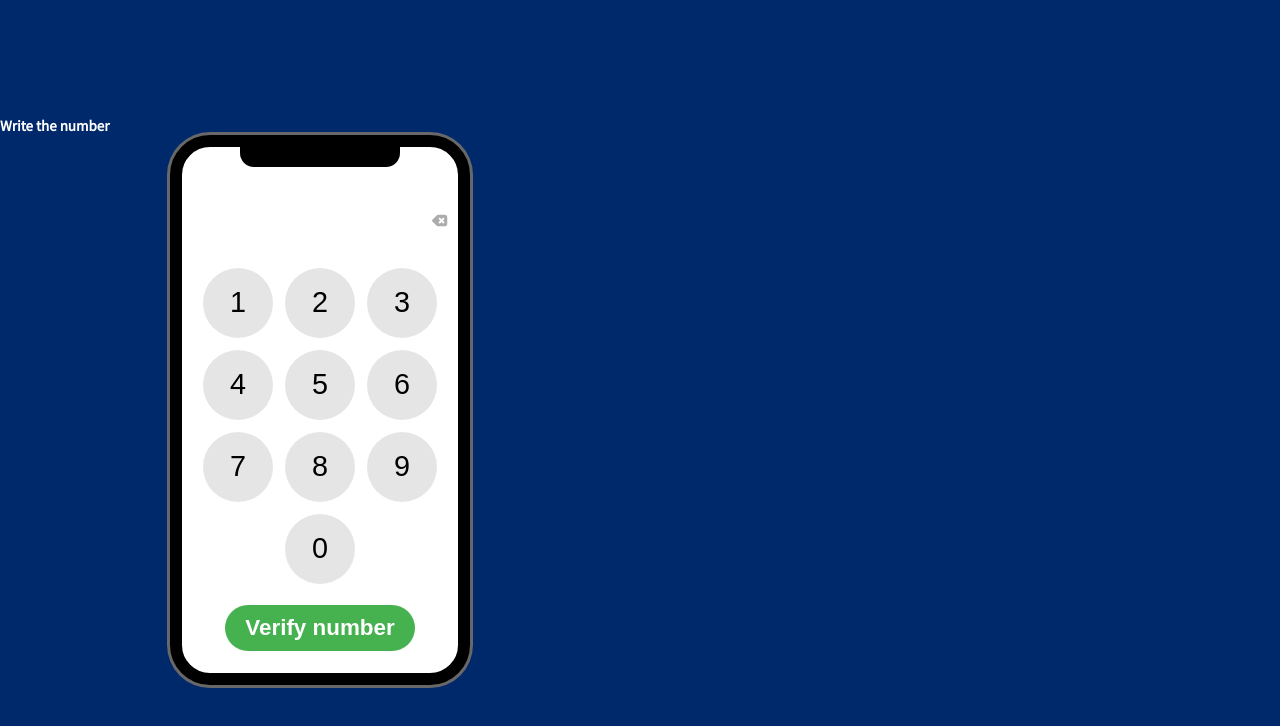
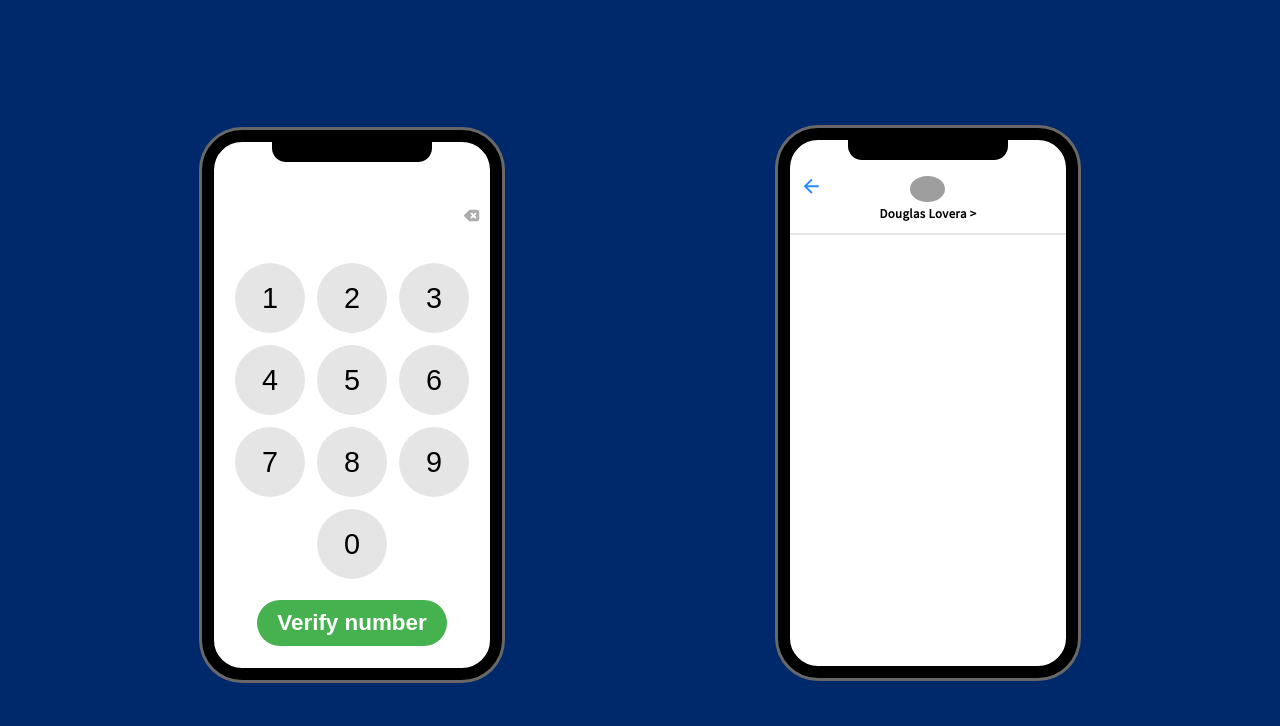
Before and after one commit to doulovera/numrify, a React (Create React App) app: page / in a window 1280 px wide. Shown: the top 726 px of the page. Built offline with nearby package versions, Linux system fonts and the light colour scheme; grey boxes are pictures that could not be loaded.

Commit message:
feat: Functionality done 🥳

```diff
--- a/src/App.css
+++ b/src/App.css
@@ -1,6 +1,4 @@
 :root {
-  --primary: #;
-  --secondary: #fdc500;
   --white: #ffffff;
   --black: #000000;
   --key-size: 70px;
@@ -20,10 +18,12 @@
 
 section {
   height: auto;
-  width: 50vw;
+  width: 45vw;
   min-width: 320px;
 }
 
 button {
   cursor: pointer;
+  -webkit-tap-highlight-color: rgba(0,0,0,0);
+  -webkit-tap-highlight-color: transparent;
 }
--- a/src/App.js
+++ b/src/App.js
@@ -1,14 +1,67 @@
+import { useEffect, useRef, useState } from 'react'
 import './App.css'
+import CellphoneLayout from './components/CellphoneLayout'
 import Cellphone from './components/Cellphone'
+import Output from './components/Output'
 
 function App () {
+  const [data, setData] = useState([])
+  const refScroll = useRef(null)
+
+  useEffect(() => {
+    refScroll.current.scrollIntoView({ behavior: 'smooth', block: 'end' })
+  }, [data])
+
+  const getVerifNumber = (phoneNumber) => {
+    const stringPhone = phoneNumber.join('')
+
+    try {
+      fetch(`https://api.veriphone.io/v2/verify?phone=%2B${stringPhone}&key=${process.env.REACT_APP_API_KEY}`)
+        .then(response => response.json())
+        .then(response => {
+          const {
+            status,
+            phone,
+            phone_valid,
+            country,
+            country_code,
+            phone_type,
+            international_number,
+            local_number,
+            carrier
+          } = response
+
+          setData([
+            ...data,
+            {
+              status,
+              phone,
+              phone_valid,
+              country,
+              country_code,
+              phone_type,
+              international_number,
+              local_number,
+              carrier
+            }
+          ])
+        })
+    } catch (err) {
+      console.error(err)
+    }
+  }
+
   return (
     <div className="App">
-      <section>
-        <h2>Write the number</h2>
-        <Cellphone />
+      <section style={{ marginTop: '10px' }}>
+        <CellphoneLayout>
+          <Cellphone getVerifNumber={getVerifNumber} />
+        </CellphoneLayout>
       </section>
-      <section>
+      <section style={{ margin: '20px 0 15px' }}>
+        <CellphoneLayout>
+          <Output data={data} refScroll={refScroll} />
+        </CellphoneLayout>
       </section>
     </div>
   )
--- a/src/components/Cellphone/index.js
+++ b/src/components/Cellphone/index.js
@@ -7,7 +7,7 @@ const KEYS = [
   1, 2, 3, 4, 5, 6, 7, 8, 9, 0
 ]
 
-export default function Cellphone () {
+export default function Cellphone ({ getVerifNumber }) {
   const [numbers, setNumbers] = useState([])
 
   const maxNumberLength = numbers.length >= 15
@@ -38,8 +38,7 @@ export default function Cellphone () {
   }
 
   return (
-    <div className="phone">
-      <div className="phone__dock"></div>
+    <>
       <label className="phone__input__container">
         <div style={{ width: '40px' }}></div>
         <input type="number" value={numbers.join('')} onChange={handleChangeInput} max="999999999999999" style={InputFontSize} />
@@ -53,8 +52,8 @@ export default function Cellphone () {
         }
       </div>
       <div className="phone__buttons">
-        <button className="phone__verify-number">Verify number</button>
+        <button className="phone__verify-number" onClick={() => getVerifNumber(numbers)}>Verify number</button>
       </div>
-    </div>
+    </>
   )
 }
--- a/src/components/Cellphone/style.css
+++ b/src/components/Cellphone/style.css
@@ -1,28 +1,3 @@
-.phone {
-  position: relative;
-  display: flex;
-  flex-direction: column;
-  height: 550px;
-  width: 300px;
-  padding: 25px 0;
-  margin: auto;
-  background-color: var(--white);
-  border: 12px solid #000;
-  box-shadow: 0 0 0 3px #686868;
-  border-radius: 40px;
-  user-select: none;
-}
-
-.phone__dock {
-  position: absolute;
-  top: 0;
-  left: calc(50% - 80px);
-  height: 20px;
-  width: 160px;
-  background-color: #000;
-  border-radius: 0 0 14px 14px;
-}
-
 .phone__input__container {
   display: flex;
   justify-content: center;
--- /dev/null
+++ b/src/components/CellphoneLayout/index.js
@@ -0,0 +1,10 @@
+import './style.css'
+
+export default function Cellphone ({ children }) {
+  return (
+    <div className="phone">
+      <div className="phone__dock"></div>
+      {children}
+    </div>
+  )
+}
--- /dev/null
+++ b/src/components/CellphoneLayout/style.css
@@ -0,0 +1,24 @@
+.phone {
+  position: relative;
+  display: flex;
+  flex-direction: column;
+  height: 550px;
+  width: 300px;
+  padding: 25px 0;
+  margin: auto;
+  background-color: var(--white);
+  border: 12px solid #000;
+  box-shadow: 0 0 0 3px #686868;
+  border-radius: 40px;
+  user-select: none;
+}
+
+.phone__dock {
+  position: absolute;
+  top: 0;
+  left: calc(50% - 80px);
+  height: 20px;
+  width: 160px;
+  background-color: #000;
+  border-radius: 0 0 14px 14px;
+}
--- /dev/null
+++ b/src/components/Icons/GoBack.js
@@ -0,0 +1,16 @@
+import * as React from 'react'
+
+export default function SvgComponent (props) {
+  return (
+    <svg
+      width="1em"
+      height="1em"
+      viewBox="0 0 24 24"
+      fill="currentColor"
+      {...props}
+    >
+      <path d="M0 0h24v24H0z" fill="none" />
+      <path d="M20 11H7.83l5.59-5.59L12 4l-8 8 8 8 1.41-1.41L7.83 13H20v-2z" />
+    </svg>
+  )
+}
--- /dev/null
+++ b/src/components/Output/index.js
@@ -0,0 +1,39 @@
+import './style.css'
+import GoBack from '../Icons/GoBack'
+import { Fragment } from 'react'
+
+export default function Output ({ data, refScroll }) {
+  return (
+    <>
+      <div className="output__profile">
+        <span className="output__go-back">
+          <GoBack fill="#278afc" />
+        </span>
+        <div className="output__contact">
+          <img src="https://avatars.githubusercontent.com/u/42481580?v=4" alt="@doulovera on twitter and github!" width="35px" />
+          <a href="https://doulovera.vercel.app/" target="_blank" rel="noreferrer">Douglas Lovera {'>'}</a>
+        </div>
+      </div>
+      <div className="output__messages">
+        {
+          data.map(({ status, phone, phone_valid, country, country_code, phone_type, international_number, local_number, carrier }, index) => {
+            if (status !== 'success') return <div key={index} className="phone__message">⚠️ An error has ocurred</div>
+
+            if (!phone_valid) return <div key={index} className="phone__message">🔴 Is not Valid</div>
+
+            return <div key={index} className="phone__message">
+                      <p>{ phone_valid && '🟢 Is Valid' }</p>
+                      <p>🏴 {country} ({country_code})</p>
+                      <p>☎️ {phone_type}</p>
+                      <p>🌐 {international_number}</p>
+                      <p>📞 {local_number}</p>
+                      <p>🗣️ {carrier}</p>
+                    </div>
+          })
+        }
+        <span ref={refScroll}></span>
+      </div>
+      <div className="output__text" style={{ height: '25px' }}></div>
+    </>
+  )
+}
--- /dev/null
+++ b/src/components/Output/style.css
@@ -0,0 +1,51 @@
+.output__profile {
+  position: relative;
+  display: flex;
+  flex-direction: column;
+  justify-content: center;
+  align-items: center;
+  height: 70px;
+  border-bottom: 2px solid #e5e5e5;
+}
+
+.output__go-back {
+  position: absolute;
+  top: 10px;
+  left: 10px;
+  font-size: 1.4rem;
+}
+
+.output__contact {
+  text-align: center;
+  color: #000;
+}
+
+.output__contact img {
+  border-radius: 50%;
+}
+
+.output__contact a {
+  display: block;
+  font-size: .8rem;
+  letter-spacing: .4px;
+  font-weight: 700;
+  text-decoration: none;
+  color: #000;
+}
+
+.output__messages {
+  flex: 1;
+  height: 356px;
+  overflow-y: auto;
+}
+
+.phone__message {
+  width: auto;
+  margin: 10px 15px;
+  padding: 8px 10px;
+  background-color: #e9e9eb;
+  color: #000;
+  font-size: 1rem;
+  line-height: 25px;
+  border-radius: 15px;
+}
--- a/src/index.css
+++ b/src/index.css
@@ -2,6 +2,10 @@
   margin: 0;
   padding: 0;
   box-sizing: border-box;
+}
+
+html {
+  scroll-behavior: smooth;
 }
 
 body {
```
Also changed, not shown: .eslintrc.js.
